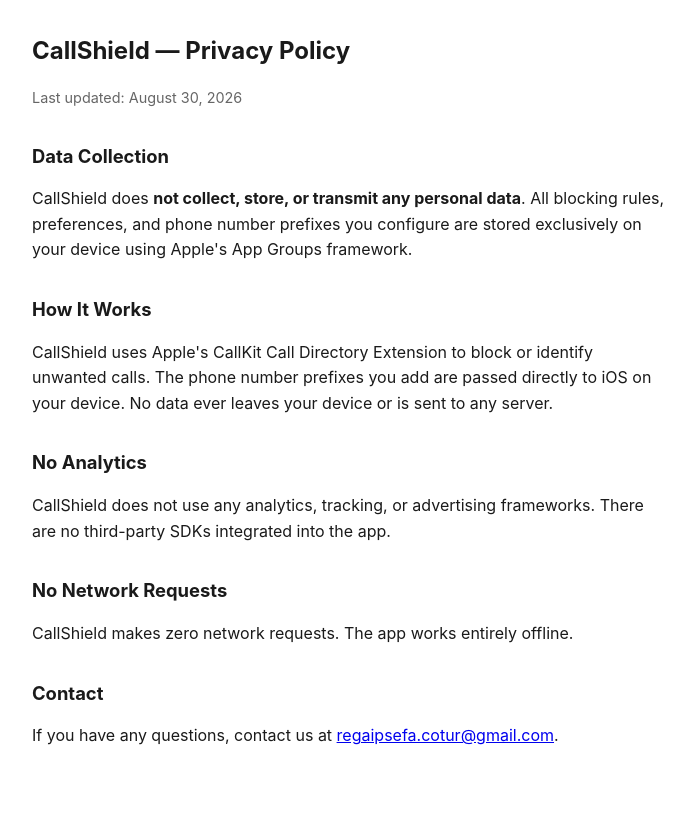
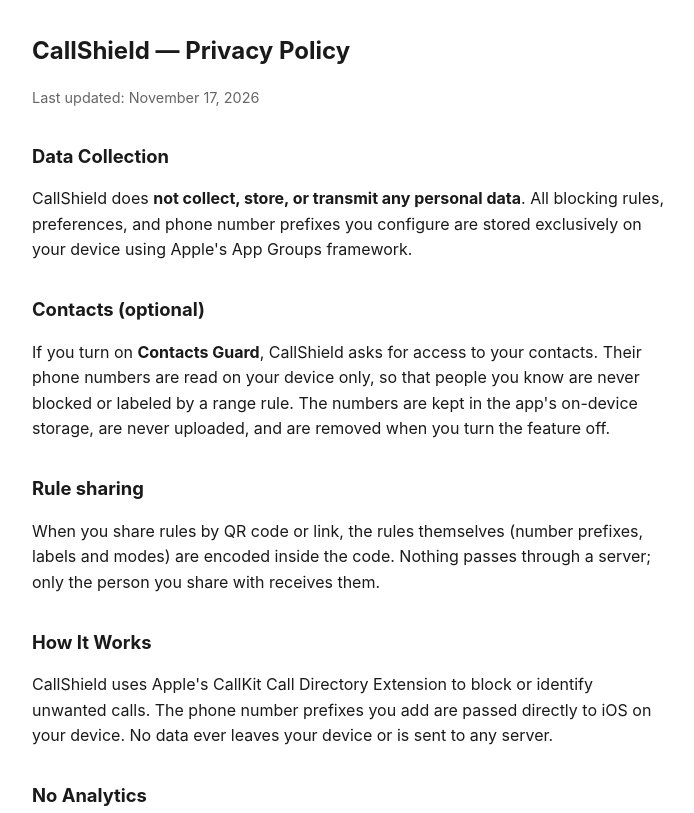
Before and after one commit to regaipsefacotur/apps-privacy, a plain HTML site: page callshield/index.html in a window 1280 px wide. Shown: the top 813 px of the page, without its empty margins (288-982 px from the left). Drawn offline with Linux system fonts and the light colour scheme.

Commit message:
CallShield: rehber güvencesi ve QR paylaşımı gizlilik metnine eklendi
Co-Authored-By: Claude Opus 5.5 <noreply@anthropic.com>

```diff
--- a/callshield/index.html
+++ b/callshield/index.html
@@ -14,10 +14,16 @@ p { margin: 0.75rem 0; }
 </head>
 <body>
 <h1>CallShield — Privacy Policy</h1>
-<p class="date">Last updated: August 30, 2026</p>
+<p class="date">Last updated: November 17, 2026</p>
 
 <h2>Data Collection</h2>
 <p>CallShield does <strong>not collect, store, or transmit any personal data</strong>. All blocking rules, preferences, and phone number prefixes you configure are stored exclusively on your device using Apple's App Groups framework.</p>
+
+<h2>Contacts (optional)</h2>
+<p>If you turn on <strong>Contacts Guard</strong>, CallShield asks for access to your contacts. Their phone numbers are read on your device only, so that people you know are never blocked or labeled by a range rule. The numbers are kept in the app's on-device storage, are never uploaded, and are removed when you turn the feature off.</p>
+
+<h2>Rule sharing</h2>
+<p>When you share rules by QR code or link, the rules themselves (number prefixes, labels and modes) are encoded inside the code. Nothing passes through a server; only the person you share with receives them.</p>
 
 <h2>How It Works</h2>
 <p>CallShield uses Apple's CallKit Call Directory Extension to block or identify unwanted calls. The phone number prefixes you add are passed directly to iOS on your device. No data ever leaves your device or is sent to any server.</p>
```
